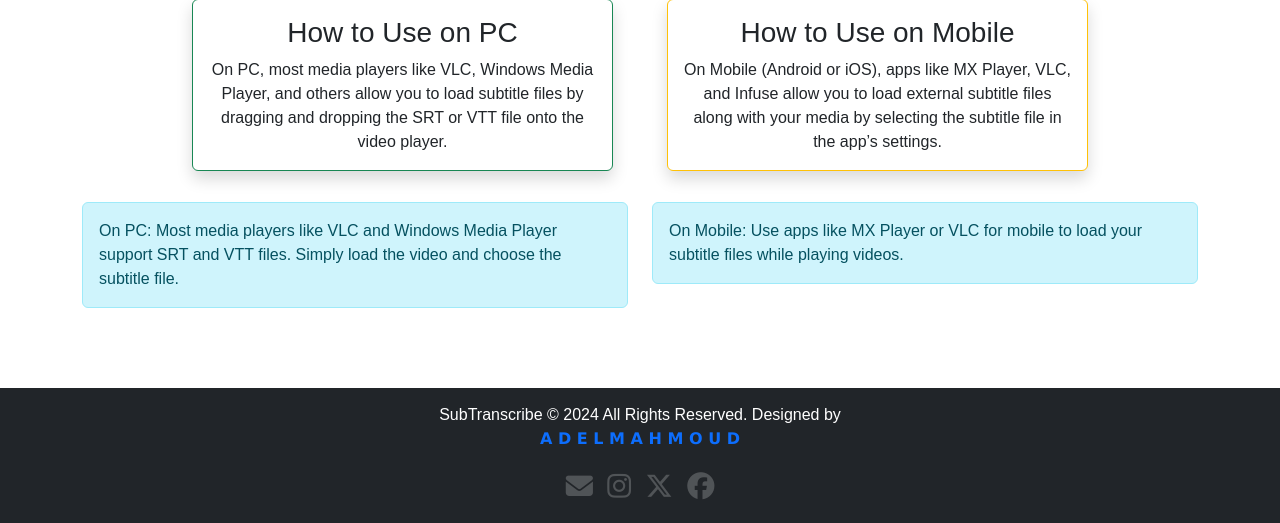
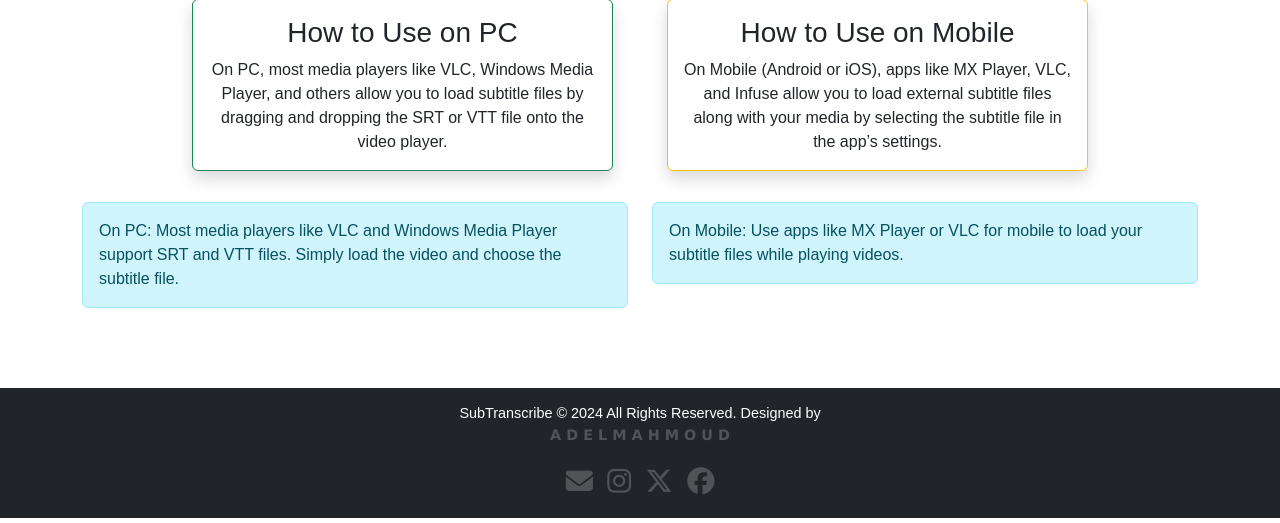
Before and after one commit to ADEL-MAHMOUD10/SubTranscribe-2, a Flask app: page /about in a window 1280 px wide. Shown: the part 1445-1968 px from the top of the page. Run offline with Flask 3, Linux system fonts and the light colour scheme; parts of the project's set-up code (start-up, migrations or seed data) failed here and were passed over; some libraries are stand-ins or nearby versions.

Commit message:
Update about.css

```diff
--- a/static/css/about.css
+++ b/static/css/about.css
@@ -34,24 +34,26 @@
     background-color: #0056b3;
 }
 
-footer{
-    background-color: rgb(33,37,41);
+footer {
+    background-color: #212529;
     padding: 15px 0;
 }
 
-footer p{
+footer p {
     color: #fff;
-
+    font-size: 0.9rem;
 }
 
-span{
-    font-family: Verdana, Geneva, Tahoma, sans-serif;
-    color: #0d6efd;
+span {
+    font-family: 'Verdana', sans-serif;
+    color: #ffffff37;
     font-weight: bold;
 }
-span:hover{
+
+span:hover {
     color: #fff;
 }
+
 .toogle a {
     margin: 5px;
     color: #ffffff37;
@@ -59,24 +61,28 @@ span:hover{
     transition: color 0.3s;
 }
 
-.toogle .email:hover{
+.toogle .email:hover {
     color: #fff;
 }
-.toogle .insta:hover{
+
+.toogle .insta:hover {
     color: #e11b61;
 }
-.toogle .x:hover{
+
+.toogle .x:hover {
     color: #000;
 }
-.toogle .face:hover{
-    color: #1877F2;
+
+.toogle .face:hover {
+    color: var(--primary-color);
 }
 
 .fade-in {
     opacity: 0;
     transform: translateY(20px);
-    animation: fadeIn 0.5s forwards; /* Animation for fade-in */
+    animation: fadeIn 0.5s forwards;
 }
+
 @keyframes fadeIn {
     to {
         opacity: 1;
```
